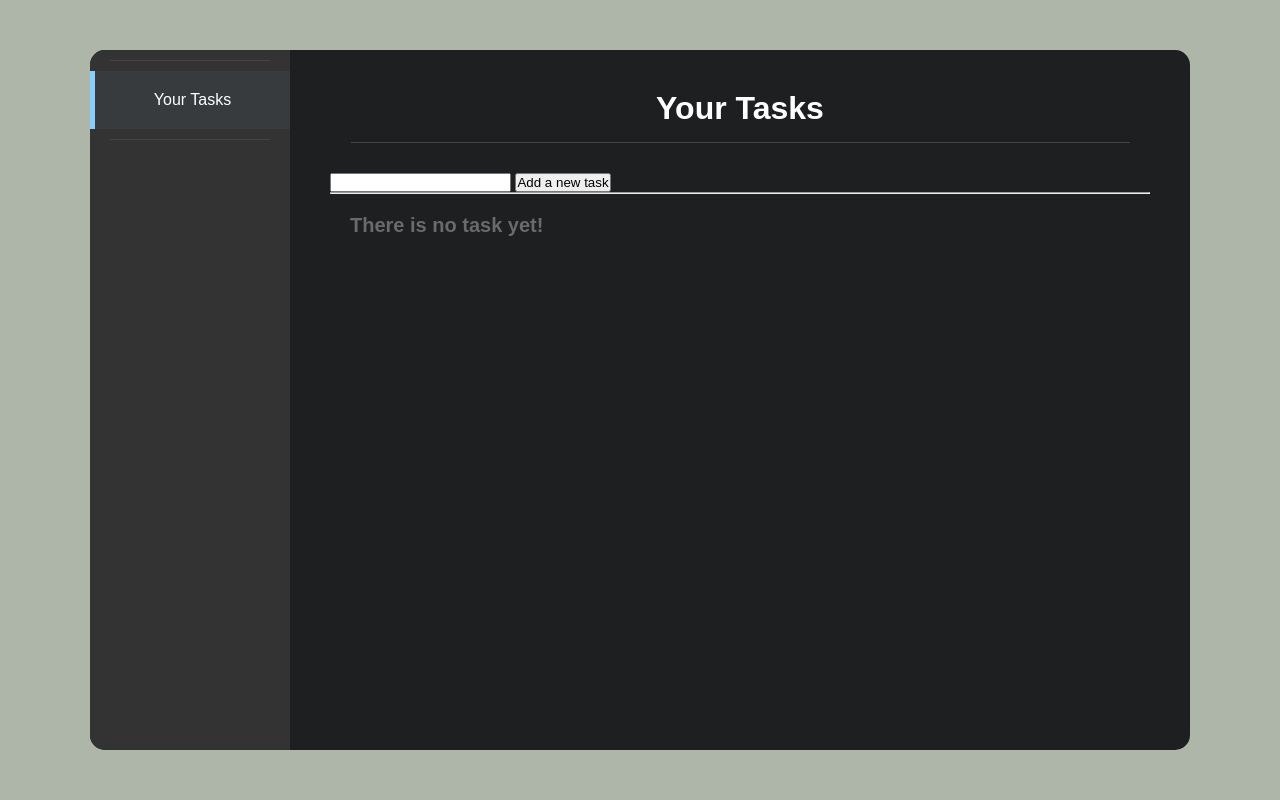
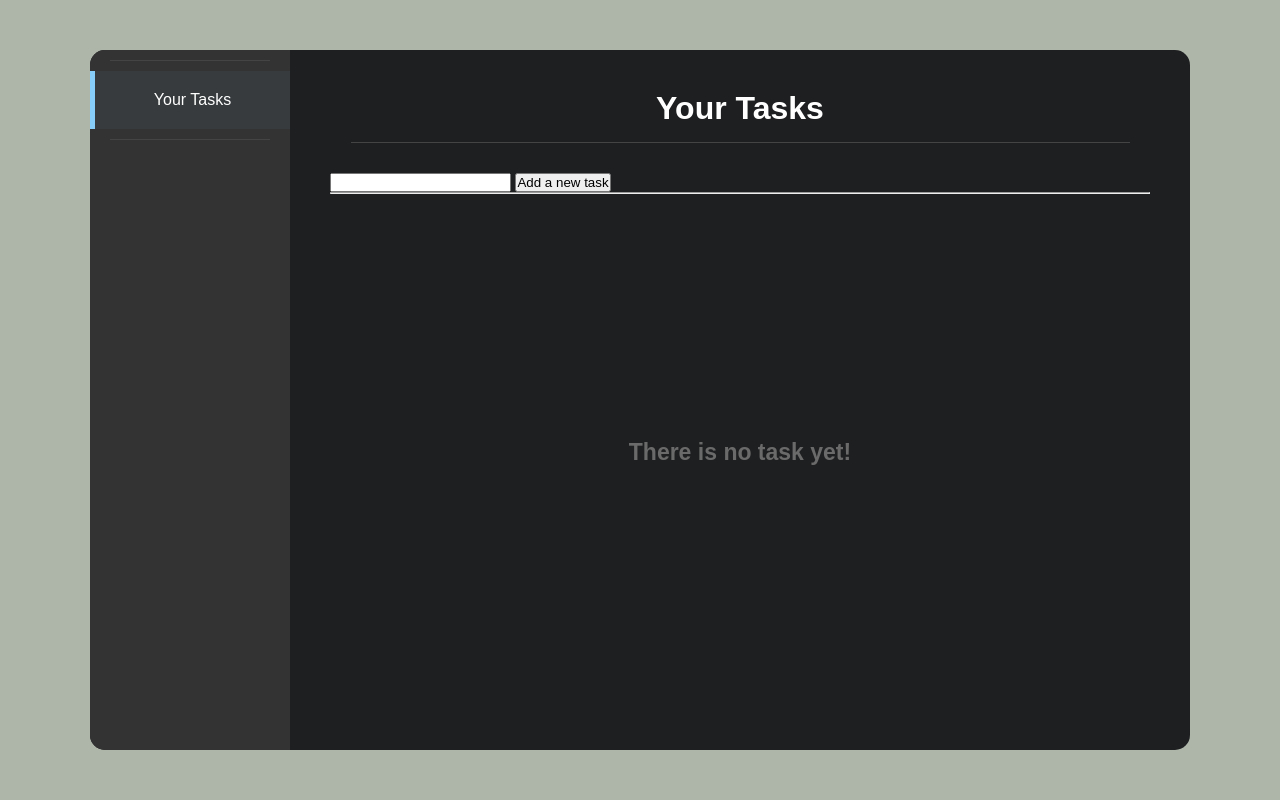
Before and after one commit to Thomas-Attanasio/taskManager, a Flask app: page / in a window 1280 px wide. Run offline with Flask 3, Linux system fonts and the light colour scheme; some libraries are stand-ins or nearby versions.

Commit message:
Bug: Error assigning the tasks container class -- Fixed

```diff
--- a/static/css/home.css
+++ b/static/css/home.css
@@ -26,6 +26,6 @@
 
 .noTaskYet p {
     color: #6b6a6a;
-    font-size: 20px;
+    font-size: 23px;
     font-weight: bold;
 }
--- a/templates/home.html
+++ b/templates/home.html
@@ -18,7 +18,7 @@
 
     <hr>
 
-    <div class="showTaskContainer" {% if not tasks %}isEmpty{% endif %} id="showTaskContainer">
+    <div class="showTaskContainer {% if not tasks %}isEmpty{% endif %}" id="showTaskContainer">
         {% if tasks %}
             <ul>
                 {% for task in tasks %}
```
